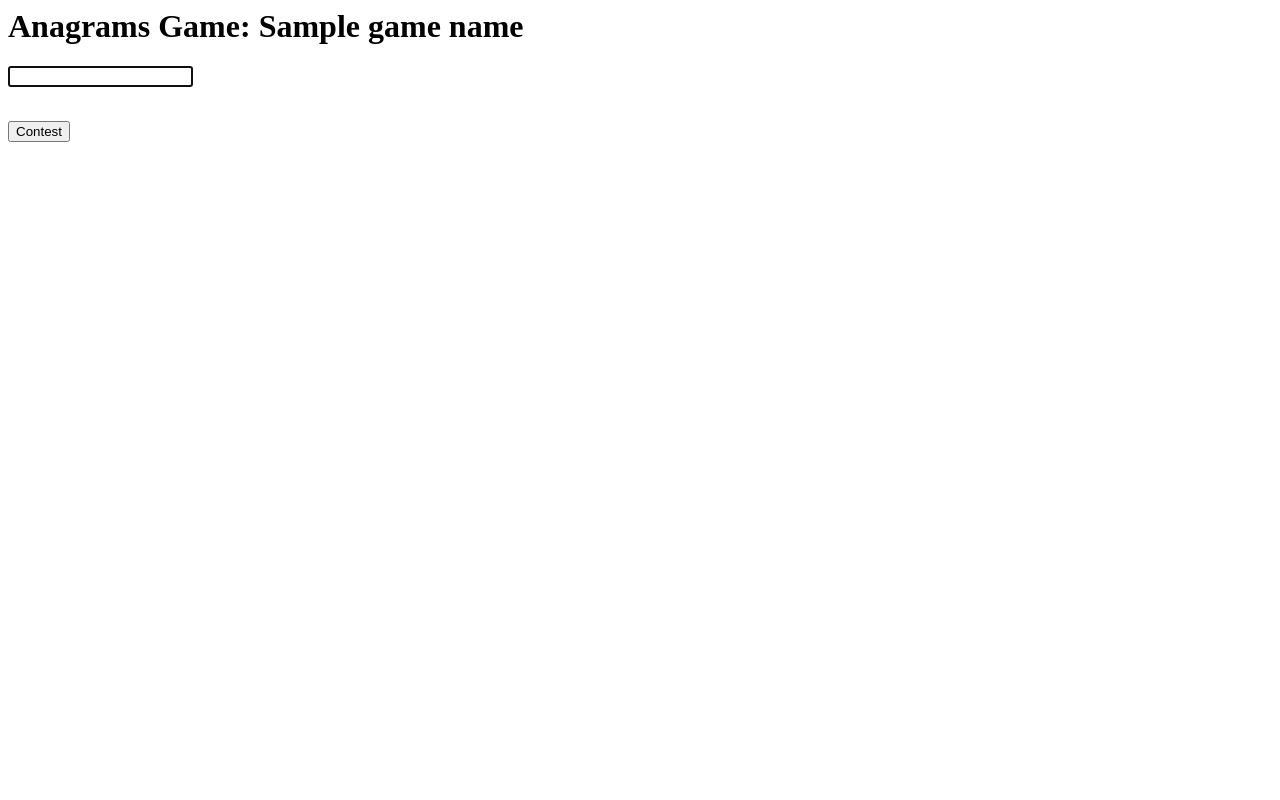
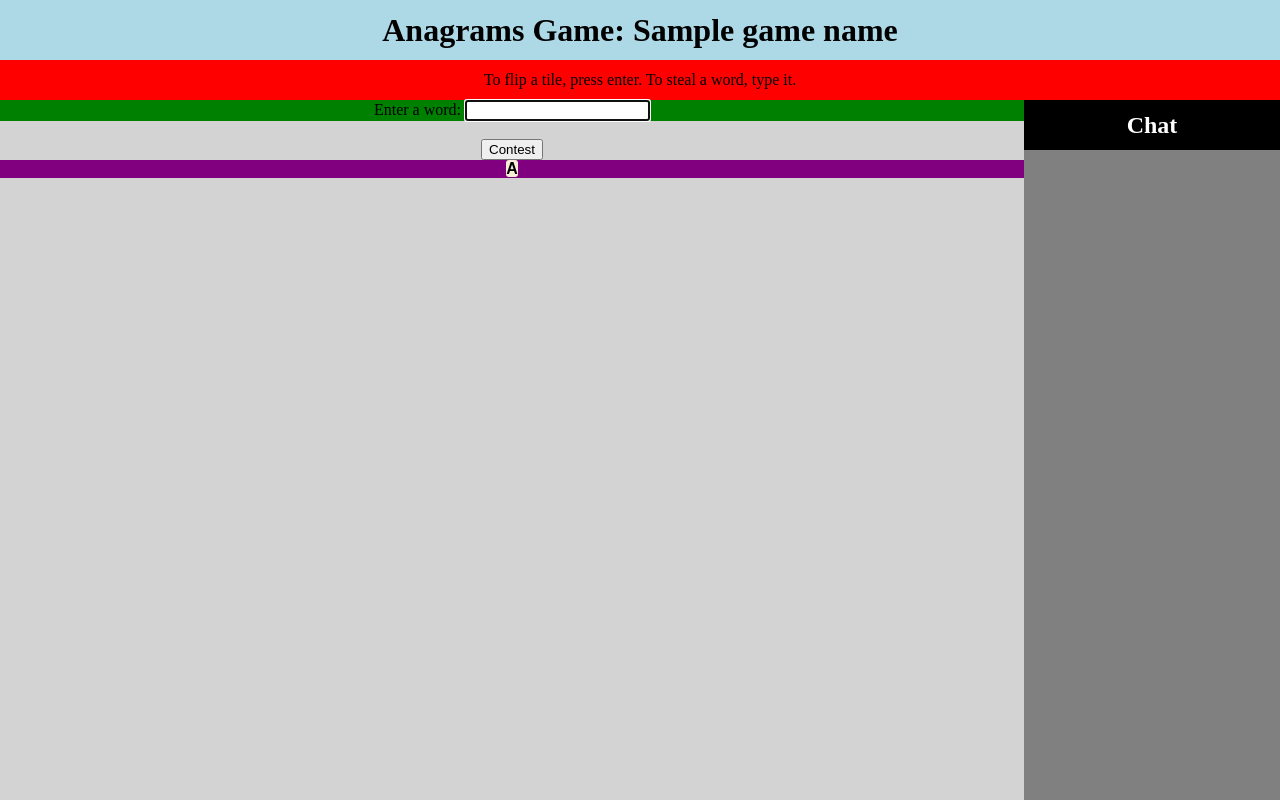
Before and after one commit to crothberg/Anagrams-Multiplayer, a Flask app: template templates/game.html in a window 1280 px wide. Run offline with Flask 2, Linux system fonts and the light colour scheme; the template is opened without the code that fills it: most values are stand-ins (such as "Sample title", 1, 10 or a date in 2020).

Commit message:
added JS functions for flipping and stealing

```diff
--- a/app.py
+++ b/app.py
@@ -14,13 +14,12 @@ except AttributeError:
     db.active_games = {}
     transaction.commit()
 
-@app.route('/', methods=['GET'])
+@app.route('/')
 def hello():
     return render_template('index.html')
 
-@app.route('/game', methods=['GET'])
-def visit_game():
-    game_name = request.args.get('game_name')
+@app.route('/<game_name>')
+def visit_game(game_name):
     return render_template('game.html', game_name=game_name)
 
 @socketio.on('json')
@@ -59,6 +58,25 @@ def join_game(command):
     for user in game_obj.active_users:
         socketio.emit('json', new_state, room = user.sid)
 
+@socketio.on('flip')
+def flip_tile(args):
+    user = args.get('user')
+    flipped_tile, middle = flip_tile()
+    socketio.emit(
+        'tile_flipped',
+        {'user': user, 'tile': flipped_tile, 'middle': middle}
+    )
+
+@socketio.on('steal')
+def flip_tile(args):
+    user = args.get('user')
+    word = args.get('word')
+    flipped_tile, updated_boards = flip_tile()
+    socketio.emit(
+        'word_stolen',
+        {'user': user, 'tile': flipped_tile, 'updated_boards': updated_boards}
+    )
+
 if __name__ == '__main__':
     socketio.run(app)
     app.run(debug=True)
--- /dev/null
+++ b/static/css/styles.css
@@ -0,0 +1,67 @@
+body {
+    margin: 0px;
+    text-align: center;
+}
+
+#game-title {
+    background: lightblue;
+    height: 60px;
+    line-height: 60px;
+    margin: 0px;
+}
+#status {
+    background: red;
+    height: 40px;
+    line-height: 40px;
+    margin: 0px;
+}
+
+#board {
+    background: lightgray;
+    width: 80%;
+    position: absolute;
+    top: 100px;
+    bottom: 0;
+    margin: 0px;
+    float: left;
+}
+#chatbar {
+    background: black;
+    width: 20%;
+    margin: 0px;
+    float: right;
+}
+#chat-title {
+    background: black;
+    color: white;
+    height: 50px;
+    line-height: 50px;
+    margin: 0px;
+}
+#chats {
+    background: gray;
+    position: absolute;
+    top: 150px;
+    bottom: 0;
+    width: 100%;
+}
+
+#flip-action {
+    background: green;
+    margin: 0px;
+}
+#middle {
+    background: purple;
+}
+.player-words {
+    background: yellow;
+}
+.tile {
+    background: #F7EED6;
+    height: 50px;
+    width: 50px;
+    margin: auto;
+    border-radius: 3px;
+    font-family: Arial, Helvetica, sans-serif;
+	font-weight: bold;
+}
--- a/static/js/anagrams.js
+++ b/static/js/anagrams.js
@@ -1,24 +1,33 @@
 window.onload = function() {
 
-    $("#flip-action").focus();
     var socket = io();
 
     socket.on('connect', function() {
-        socket.emit('json', {command: 'join_game', game_name: 'my_game'});
+        socket.emit('join_game', {command: 'join_game', game_name: 'my_game'});
     });
 
     socket.on('json', function(data) {
         console.log(data);
     });
 
+    socket.on('tile_flipped', function(data) {
+        console.log(data);
+    });
+    socket.on('word_stolen', function(data) {
+        console.log(data);
+    });
+
+    $("#flip-action").focus();
     $("#flip-action").submit(function(event) {
         // Get user input on press enter
         word = $("#flip-action-text").val();
         if (!word) {
             // If just enter (with no word), flip tile
+            console.log('flipped!')
             socket.emit('flip');
         } else {
             // If a word has been entered, try to steal it
+            console.log('stole!');
             socket.emit('steal', {'word': word});
         }
         // Clear input
--- a/templates/game.html
+++ b/templates/game.html
@@ -1,14 +1,33 @@
+<head>
     <script src="{{ url_for('static', filename='js/jquery-3.4.1.min.js') }}"></script>
     <script src="{{ url_for('static', filename='js/socket.io.js') }}"></script>
     <script src="{{ url_for('static', filename='js/anagrams.js') }}"></script>
 
+    <link rel="stylesheet" type="text/css" href="{{ url_for('static', filename='css/styles.css') }}">
+</head>
+
 <body>
     <h1 id="game-title">Anagrams Game: {{ game_name }}</h1>
+    <p id="status">To flip a tile, press enter. To steal a word, type it.</p>
+
+    <div id=board>
         <form id="flip-action">
-        <input type="text" id="flip-action-text" name="flip-action-text" autofocus>
+            Enter a word: <input type="text" id="flip-action-text" name="flip-action-text" autofocus>
         </form>
         <br>
         <button id="contest">
             Contest
         </button>
+        <div id="middle">
+            <span class="tile">A</span>
+        </div>
+        <div class="player-words" id=""></div>
+    </div>
+
+    <div id="chatbar">
+        <h2 id="chat-title">Chat</h2>
+        <div id="chats"></div>
+    </div>
+
+
 </body>
```
Also changed, not shown: 3 other files. Lines whose indentation alone changed are shown as unchanged.
